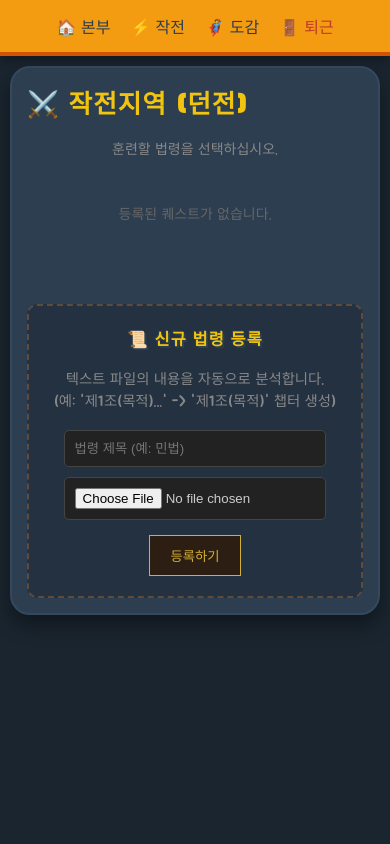
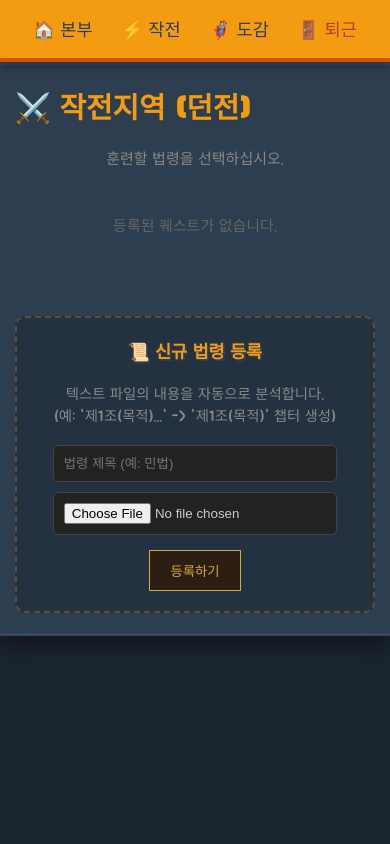
Before and after one commit to pky060921-debug/law, a Flask app: page /dungeon in a window 390 px wide. Run offline with Flask 3, Linux system fonts and the light colour scheme; the visitor is signed in with stand-in values (Sample User, id 1).

Commit message:
Update layout.html

```diff
--- a/templates/layout.html
+++ b/templates/layout.html
@@ -10,34 +10,34 @@
     <link rel="apple-touch-icon" href="/static/icon.png">
 
     <script>
-        // 서비스 워커 등록 (앱 설치 기능 활성화)
         if ('serviceWorker' in navigator) {
-            navigator.serviceWorker.register('/sw.js')
-                .then(function(registration) {
-                    console.log('Service Worker registered with scope:', registration.scope);
-                })
-                .catch(function(error) {
-                    console.log('Service Worker registration failed:', error);
-                });
+            navigator.serviceWorker.register('/sw.js');
         }
     </script>
 
     <link href="https://fonts.googleapis.com/css2?family=Black+Han+Sans&family=Jua&display=swap" rel="stylesheet">
 
     <style>
-        /* [빈칸맨 히어로 테마] */
+        /* [공통 변수 및 기본 설정] */
+        :root {
+            --bg-color: #1a252f;
+            --main-color: #f39c12;
+            --text-color: #ecf0f1;
+            --container-bg: #2c3e50;
+        }
+
         body {
-            background-color: #1a252f; /* 짙은 네이비 */
-            color: #ecf0f1;
-            font-family: 'Jua', sans-serif; /* 둥글고 잘 보이는 폰트 */
+            background-color: var(--bg-color);
+            color: var(--text-color);
+            font-family: 'Jua', sans-serif;
             margin: 0;
             min-height: 100vh;
-            font-size: 16px; /* 기본 글씨 크기 (PC) */
+            font-size: 18px; /* PC 기본 */
         }
 
-        /* 상단 네비게이션 */
+        /* [네비게이션 바] */
         nav {
-            background: #f39c12; /* 히어로 옐로우 */
+            background: var(--main-color);
             border-bottom: 4px solid #d35400;
             padding: 10px 0;
             position: sticky;
@@ -45,15 +45,17 @@
             z-index: 1000;
             box-shadow: 0 4px 10px rgba(0,0,0,0.3);
             text-align: center;
+            white-space: nowrap;
+            overflow-x: auto; /* 모바일에서 메뉴 많으면 스크롤 */
         }
 
         .nav-link {
             font-family: 'Black Han Sans', sans-serif;
             color: #2c3e50;
             text-decoration: none;
-            font-size: 1.3rem;
-            margin: 0 8px;
-            padding: 6px 12px;
+            font-size: 1.4rem;
+            margin: 0 10px;
+            padding: 8px 15px;
             border-radius: 8px;
             transition: all 0.2s;
             display: inline-block;
@@ -63,64 +65,72 @@
             background: #fff;
             color: #e67e22;
             transform: translateY(-3px);
-            box-shadow: 0 4px 0 rgba(0,0,0,0.2);
         }
 
-        /* 메인 컨테이너 */
+        /* [메인 컨테이너 - 반응형 핵심] */
         .container {
-            max-width: 900px;
-            margin: 30px auto;
-            background-color: #2c3e50; /* 컨텐츠 배경 */
+            width: 90%;
+            max-width: 1000px; /* PC 최대 폭 */
+            margin: 40px auto;
+            background-color: var(--container-bg);
             border: 3px solid #34495e;
             border-radius: 20px;
-            padding: 30px;
+            padding: 40px;
             box-shadow: 0 10px 20px rgba(0, 0, 0, 0.4);
         }
 
         h1, h2, h3 {
             font-family: 'Black Han Sans', sans-serif;
-            color: #f1c40f;
+            color: var(--main-color);
             text-shadow: 2px 2px 0 #2c3e50, -1px -1px 0 #2c3e50;
-            letter-spacing: 1px;
             margin-top: 0;
         }
 
-        /* 알림 메시지 */
         .flash {
             background: #e74c3c;
             border: 2px solid #c0392b;
             color: white;
-            padding: 10px;
+            padding: 15px;
             text-align: center;
             margin-bottom: 20px;
-            border-radius: 12px;
-            font-size: 1rem;
+            border-radius: 10px;
             font-weight: bold;
-            box-shadow: 0 4px 10px rgba(0,0,0,0.2);
         }
 
-        /* [모바일 최적화] 화면이 좁을 때 글씨 크기 자동 조절 */
+        /* [반응형 미디어 쿼리] */
+
+        /* 📱 태블릿 (768px ~ 1024px) */
+        @media (max-width: 1024px) {
+            body { font-size: 16px; }
+            .container {
+                width: 95%;
+                margin: 20px auto;
+                padding: 30px;
+            }
+            h1 { font-size: 2.2rem; }
+        }
+
+        /* 📲 스마트폰 (768px 이하) */
         @media (max-width: 768px) {
-            body {
-                font-size: 14px; /* 모바일 글씨 축소 */
-            }
+            body { font-size: 15px; }
             .container {
-                margin: 10px;
-                padding: 15px; /* 여백 최소화 */
-                border-width: 2px;
+                width: 100%;
+                margin: 0;
+                border-radius: 0; /* 모바일은 꽉 차게 */
+                border-left: none;
+                border-right: none;
+                padding: 20px 15px;
             }
             .nav-link {
-                font-size: 1rem;
-                padding: 4px 6px;
+                font-size: 1.1rem;
+                padding: 6px 10px;
                 margin: 0 2px;
             }
-            h1 { font-size: 1.6rem; }
-            h2 { font-size: 1.3rem; }
+            h1 { font-size: 1.8rem; }
         }
     </style>
 </head>
 <body>
-
     {% if session.user_id %}
     <nav>
         <a href="/lobby" class="nav-link">🏠 본부</a>
@@ -136,9 +146,7 @@
                 <div class="flash">{{ messages[0] }}</div>
             {% endif %}
         {% endwith %}
-
         {% block content %}{% endblock %}
     </div>
-
 </body>
 </html>
```
